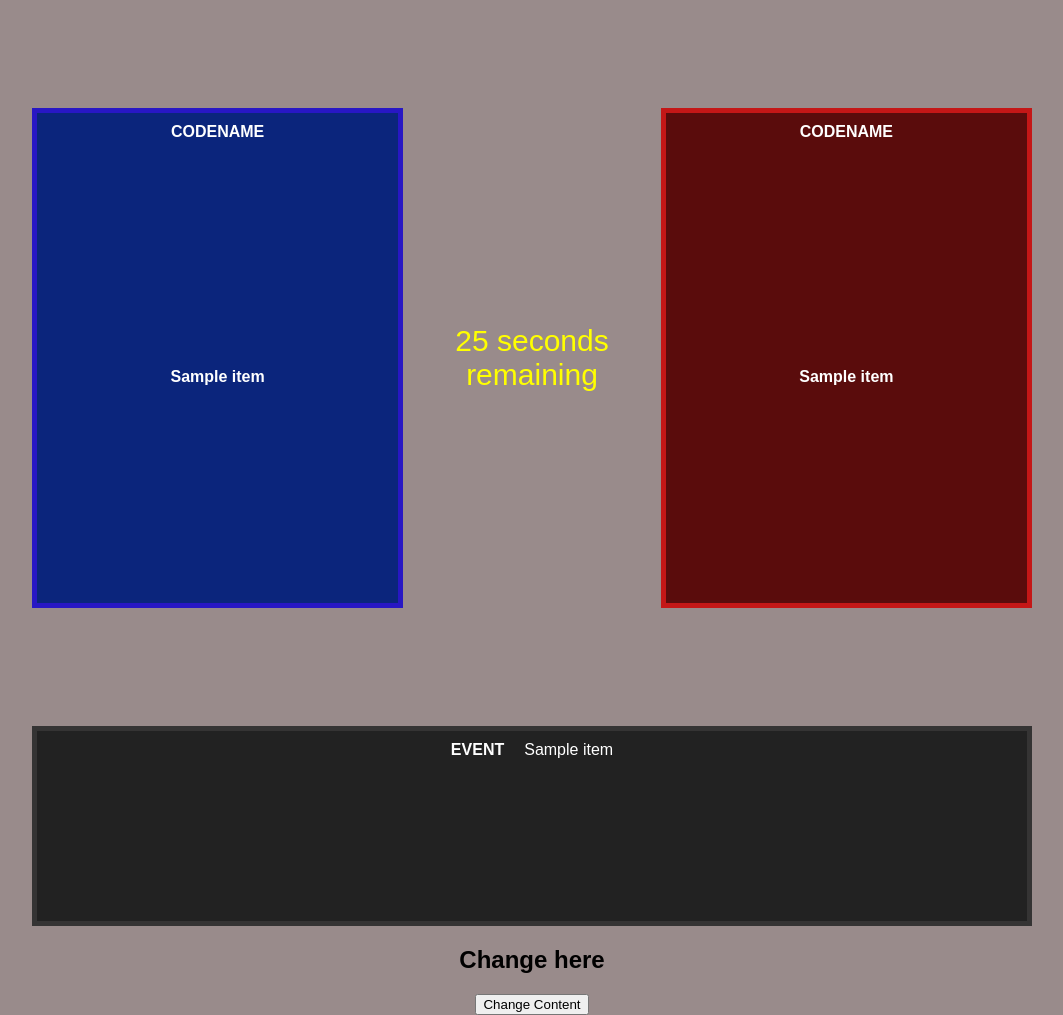
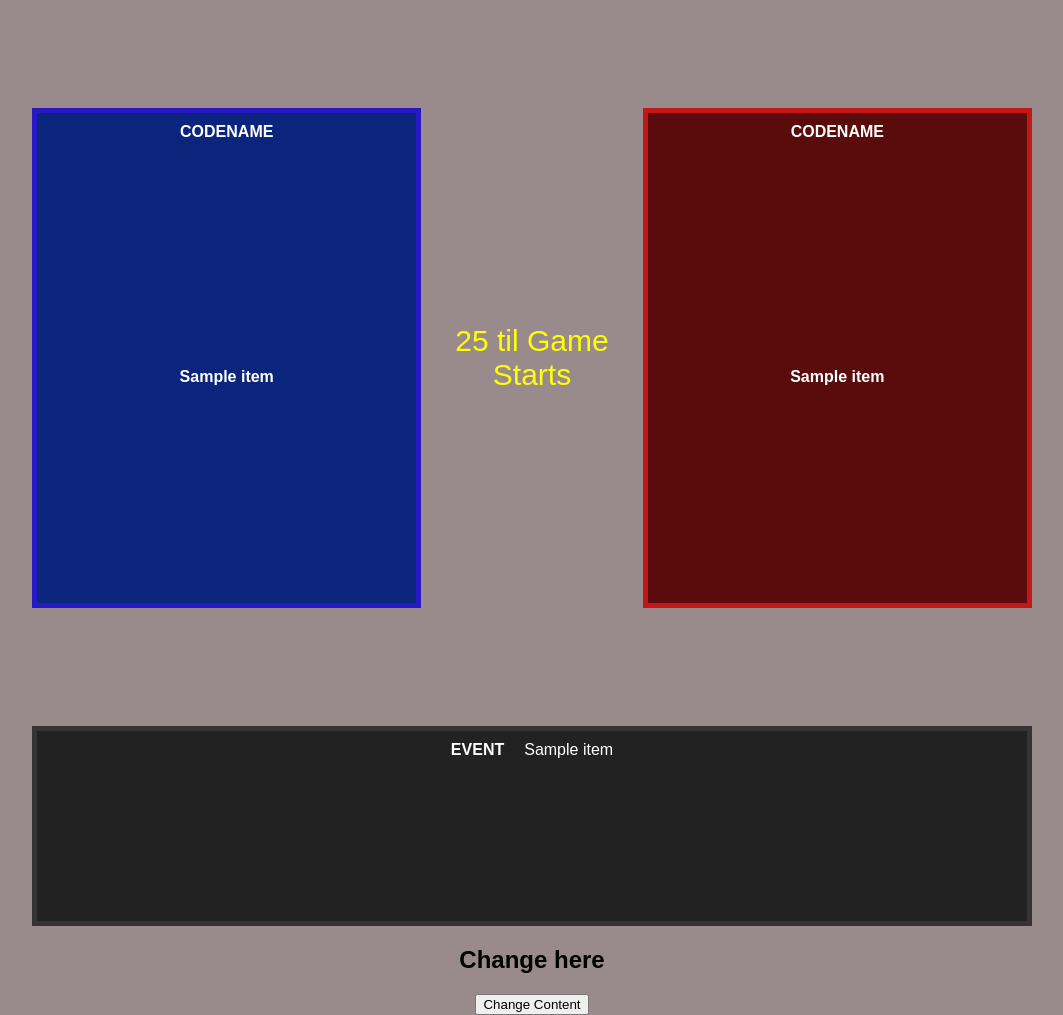
Before and after one commit to Software-Engineering-Spring-2022/Server_Code, a Flask app: template templates/actionScreen.html in a window 1280 px wide. Shown: the whole page, without its empty margins (108-1171 px from the left). Run offline with Flask 2, Linux system fonts and the light colour scheme; the template is opened without the code that fills it: most values are stand-ins (such as "Sample title", 1, 10 or a date in 2020); parts of the project's set-up code (start-up, migrations or seed data) failed here and were passed over; some libraries are stand-ins or nearby versions.

Commit message:
Update actionScreen.html
TIMERRRR

```diff
--- a/templates/actionScreen.html
+++ b/templates/actionScreen.html
@@ -231,12 +231,12 @@ var intervalID = setInterval(update_values, 1000);
 			const deadline = new Date(Date.parse(new Date()) +  0.5 * 60 * 1000);
 			initializeClock('clockdiv', deadline);
 			function countdown() {
-			  if (timeLeft == -1) {
+			  if (timeLeft == 0) {
 				clearTimeout(timerId);
 				const deadline = new Date(Date.parse(new Date()) +  6 * 60 * 1000);
 				initializeClock('clockdiv', deadline);
 			  } else {
-				elem.innerHTML = timeLeft + ' seconds remaining';
+				elem.innerHTML = timeLeft + ' til Game Starts';
 				timeLeft--;
 			  }
 			}
```
